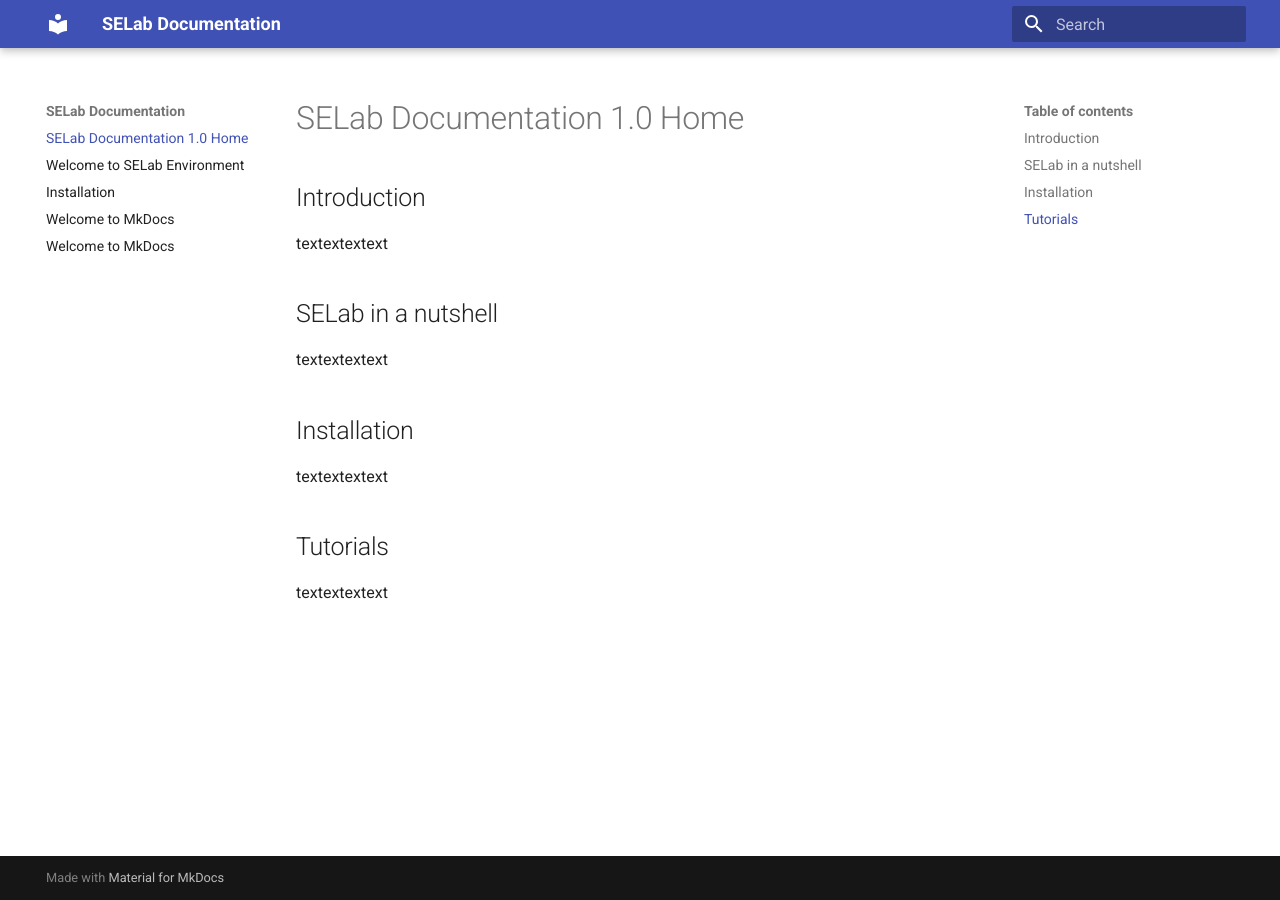
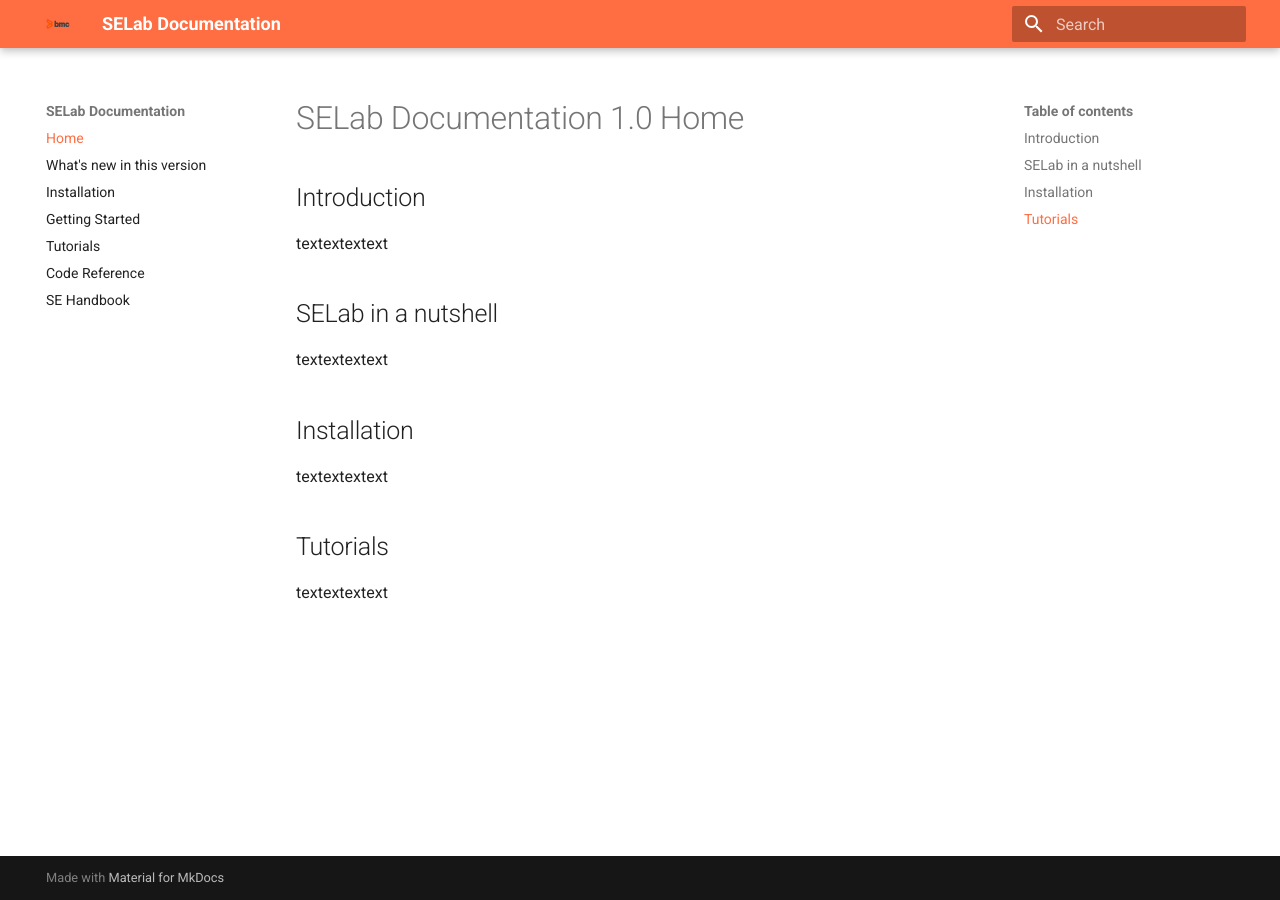
Before and after one commit to bjholland54/Selab-docs, an MkDocs documentation site: the page built from docs/index.md, in a window 1280 px wide. Built offline with MkDocs 1.6.1 and Material for MkDocs 9.7.7, drawn with Linux system fonts in a browser that asks for light colours.

Commit message:
Update mkdocs.yml

```diff
--- a/mkdocs.yml
+++ b/mkdocs.yml
@@ -1,4 +1,16 @@
 site_name: SELab Documentation
-
+nav:
+  - Home: index.md
+  - What's new in this version: about.md
+  - Installation: installation.md
+  - Getting Started: getting-started.md
+  - Tutorials: tutorials.md
+  - Code Reference: code-reference.md
+  - SE Handbook: se-handbook.md
 theme:
   name: 'material'
+  logo: 'images/logo.svg'
+  language: 'en'
+  palette:
+    primary: 'deep orange'
+    accent: 'orange'
```
